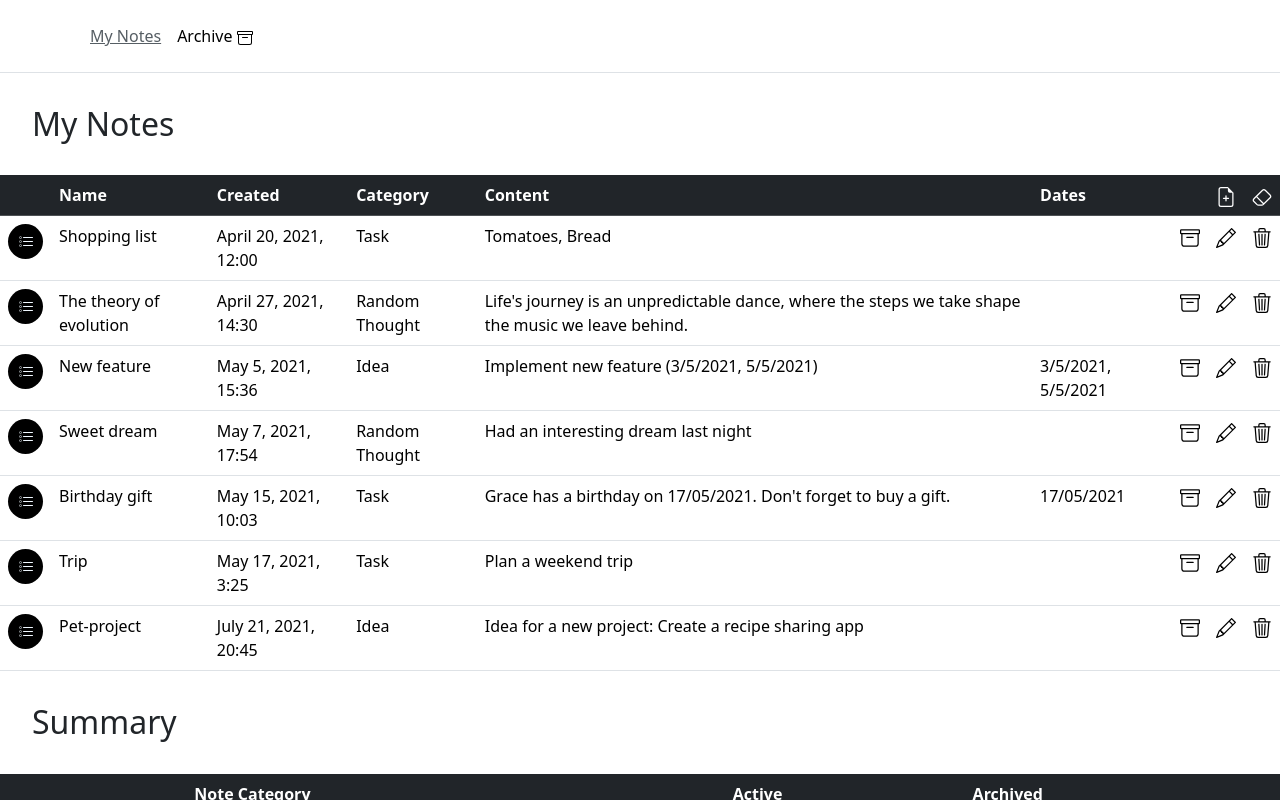
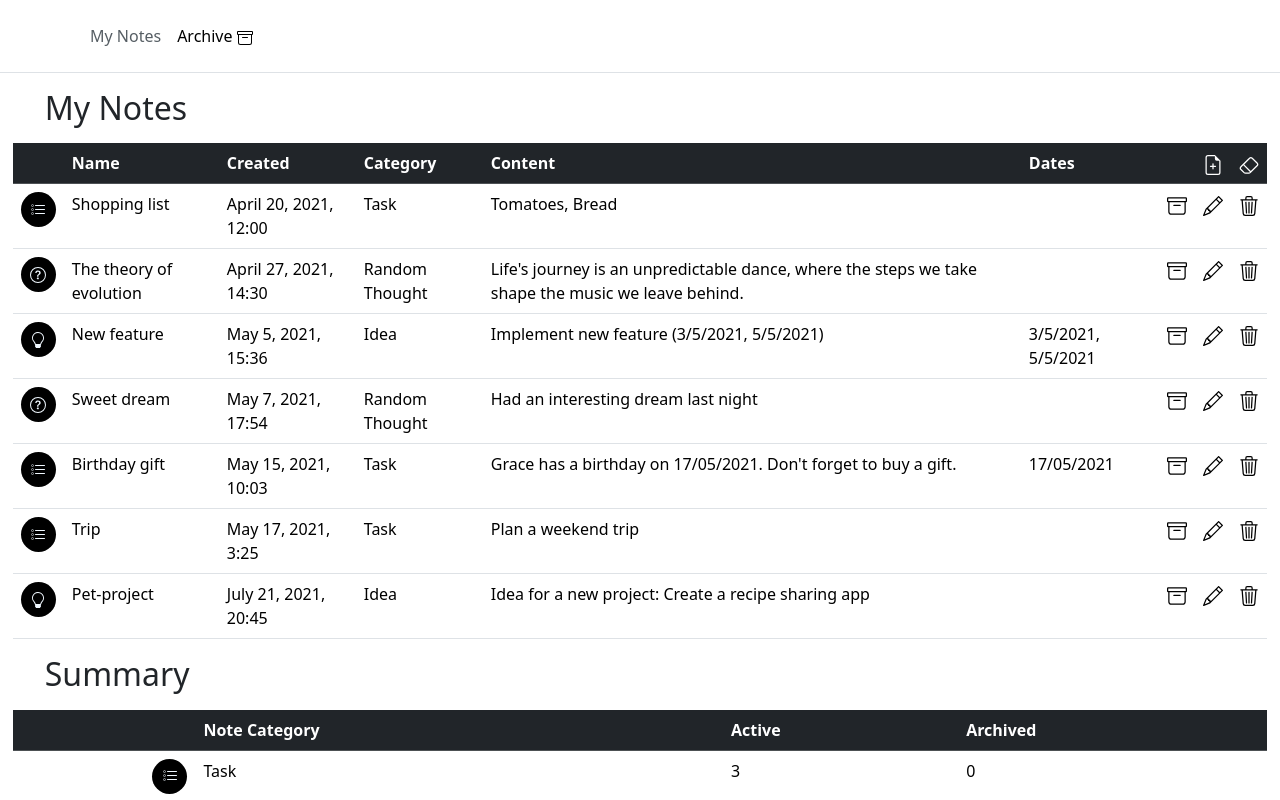
Before and after one commit to gracethomp/notes-app, a plain HTML site: page index.html in a window 1280 px wide. Both pictures are taken after a click on the link "My Notes". Shown: the top 800 px of the page. Drawn offline with nearby package versions, Linux system fonts and the light colour scheme.

Commit message:
archive nodes, separate file for icons, dynamic category icon

```diff
--- a/index.html
+++ b/index.html
@@ -16,24 +16,26 @@
             <div class="d-flex flex-wrap align-items-center justify-content-center justify-content-lg-start">
                 <nav>
                     <ul class="nav col-12 col-lg-auto me-lg-auto mb-2 justify-content-center mb-md-0">
-                        <li><a href="#" class="nav-link px-2 link-secondary active-button">My Notes</a></li>
-                        <li><a href="#" class="nav-link px-2 link-body-emphasis">Archive <svg
-                                    xmlns="http://www.w3.org/2000/svg" width="16" height="16" fill="currentColor"
+                        <li class="active-notes-option"><a href="#" class="nav-link px-2 link-secondary">My Notes</a></li>
+                        <li class="archived-notes-option"><a href="#" class="nav-link px-2 link-body-emphasis">Archive
+                                <svg xmlns="http://www.w3.org/2000/svg" width="16" height="16" fill="currentColor"
                                     class="bi bi-archive" viewBox="0 0 16 16">
                                     <path
                                         d="M0 2a1 1 0 0 1 1-1h14a1 1 0 0 1 1 1v2a1 1 0 0 1-1 1v7.5a2.5 2.5 0 0 1-2.5 2.5h-9A2.5 2.5 0 0 1 1 12.5V5a1 1 0 0 1-1-1V2zm2 3v7.5A1.5 1.5 0 0 0 3.5 14h9a1.5 1.5 0 0 0 1.5-1.5V5H2zm13-3H1v2h14V2zM5 7.5a.5.5 0 0 1 .5-.5h5a.5.5 0 0 1 0 1h-5a.5.5 0 0 1-.5-.5z" />
-                                </svg></a></li>
+                                </svg>
+                            </a>
+                        </li>
                     </ul>
                 </nav>
             </div>
         </div>
     </header>
     <div class="table-section">
-        <h2>My Notes</h2>
+        <h2 class="notes-title">My Notes</h2>
         <table class="table">
             <thead>
                 <tr class="table-dark">
-                    <th></th>
+                    <th scope="col-1"></th>
                     <th scope="col">Name</th>
                     <th scope="col">Created</th>
                     <th scope="col">Category</th>
@@ -65,16 +67,16 @@
         <table class="table">
             <thead>
                 <tr class="table-dark">
-                    <th></th>
-                    <th class="col">Note Category</th>
-                    <th class="col">Active</th>
-                    <th class="col">Archived</th>
+                    <th scope="col"></th>
+                    <th scope="col">Note Category</th>
+                    <th scope="col">Active</th>
+                    <th scope="col">Archived</th>
                 </tr>
             </thead>
             <tbody class="category-list"></tbody>
         </table>
     </div>
-    <script src="./js/script.js"></script>
+    <script type="module" src="./js/script.js"></script>
 </body>
 
 </html>
--- /dev/null
+++ b/js/icons.js
@@ -0,0 +1,38 @@
+export const actions = (index) => {
+  return `<td>
+            <svg xmlns="http://www.w3.org/2000/svg" width="20" height="20" fill="currentColor" class="bi bi-archive" viewBox="0 0 16 16" data-index="${index}">
+                <path d="M0 2a1 1 0 0 1 1-1h14a1 1 0 0 1 1 1v2a1 1 0 0 1-1 1v7.5a2.5 2.5 0 0 1-2.5 2.5h-9A2.5 2.5 0 0 1 1 12.5V5a1 1 0 0 1-1-1V2zm2 3v7.5A1.5 1.5 0 0 0 3.5 14h9a1.5 1.5 0 0 0 1.5-1.5V5H2zm13-3H1v2h14V2zM5 7.5a.5.5 0 0 1 .5-.5h5a.5.5 0 0 1 0 1h-5a.5.5 0 0 1-.5-.5z"/>
+            </svg>
+        </td>
+        <td>
+            <svg xmlns="http://www.w3.org/2000/svg" width="20" height="20" fill="currentColor" class="bi bi-pencil" viewBox="0 0 16 16">
+                <path d="M12.146.146a.5.5 0 0 1 .708 0l3 3a.5.5 0 0 1 0 .708l-10 10a.5.5 0 0 1-.168.11l-5 2a.5.5 0 0 1-.65-.65l2-5a.5.5 0 0 1 .11-.168l10-10zM11.207 2.5 13.5 4.793 14.793 3.5 12.5 1.207 11.207 2.5zm1.586 3L10.5 3.207 4 9.707V10h.5a.5.5 0 0 1 .5.5v.5h.5a.5.5 0 0 1 .5.5v.5h.293l6.5-6.5zm-9.761 5.175-.106.106-1.528 3.821 3.821-1.528.106-.106A.5.5 0 0 1 5 12.5V12h-.5a.5.5 0 0 1-.5-.5V11h-.5a.5.5 0 0 1-.468-.325z"/>
+            </svg>
+        </td>
+        <td>
+            <svg xmlns="http://www.w3.org/2000/svg" width="20" height="20" fill="currentColor" class="bi bi-trash3" viewBox="0 0 16 16">
+                <path d="M6.5 1h3a.5.5 0 0 1 .5.5v1H6v-1a.5.5 0 0 1 .5-.5ZM11 2.5v-1A1.5 1.5 0 0 0 9.5 0h-3A1.5 1.5 0 0 0 5 1.5v1H2.506a.58.58 0 0 0-.01 0H1.5a.5.5 0 0 0 0 1h.538l.853 10.66A2 2 0 0 0 4.885 16h6.23a2 2 0 0 0 1.994-1.84l.853-10.66h.538a.5.5 0 0 0 0-1h-.995a.59.59 0 0 0-.01 0H11Zm1.958 1-.846 10.58a1 1 0 0 1-.997.92h-6.23a1 1 0 0 1-.997-.92L3.042 3.5h9.916Zm-7.487 1a.5.5 0 0 1 .528.47l.5 8.5a.5.5 0 0 1-.998.06L5 5.03a.5.5 0 0 1 .47-.53Zm5.058 0a.5.5 0 0 1 .47.53l-.5 8.5a.5.5 0 1 1-.998-.06l.5-8.5a.5.5 0 0 1 .528-.47ZM8 4.5a.5.5 0 0 1 .5.5v8.5a.5.5 0 0 1-1 0V5a.5.5 0 0 1 .5-.5Z"/>
+            </svg>
+        </td>`;
+};
+
+export const task = `<div class='category-icon'>
+                        <svg xmlns="http://www.w3.org/2000/svg" width="16" height="16" fill="currentColor" class="bi bi-list-task category-icon-img" viewBox="0 0 16 16">
+                            <path fill-rule="evenodd" d="M2 2.5a.5.5 0 0 0-.5.5v1a.5.5 0 0 0 .5.5h1a.5.5 0 0 0 .5-.5V3a.5.5 0 0 0-.5-.5H2zM3 3H2v1h1V3z"/>
+                            <path d="M5 3.5a.5.5 0 0 1 .5-.5h9a.5.5 0 0 1 0 1h-9a.5.5 0 0 1-.5-.5zM5.5 7a.5.5 0 0 0 0 1h9a.5.5 0 0 0 0-1h-9zm0 4a.5.5 0 0 0 0 1h9a.5.5 0 0 0 0-1h-9z"/>
+                            <path fill-rule="evenodd" d="M1.5 7a.5.5 0 0 1 .5-.5h1a.5.5 0 0 1 .5.5v1a.5.5 0 0 1-.5.5H2a.5.5 0 0 1-.5-.5V7zM2 7h1v1H2V7zm0 3.5a.5.5 0 0 0-.5.5v1a.5.5 0 0 0 .5.5h1a.5.5 0 0 0 .5-.5v-1a.5.5 0 0 0-.5-.5H2zm1 .5H2v1h1v-1z"/>
+                        </svg>
+                    </div>`;
+
+export const idea = `<div class='category-icon'>
+                        <svg xmlns="http://www.w3.org/2000/svg" width="16" height="16" fill="currentColor" class="bi bi-lightbulb" viewBox="0 0 16 16">
+                            <path d="M2 6a6 6 0 1 1 10.174 4.31c-.203.196-.359.4-.453.619l-.762 1.769A.5.5 0 0 1 10.5 13a.5.5 0 0 1 0 1 .5.5 0 0 1 0 1l-.224.447a1 1 0 0 1-.894.553H6.618a1 1 0 0 1-.894-.553L5.5 15a.5.5 0 0 1 0-1 .5.5 0 0 1 0-1 .5.5 0 0 1-.46-.302l-.761-1.77a1.964 1.964 0 0 0-.453-.618A5.984 5.984 0 0 1 2 6zm6-5a5 5 0 0 0-3.479 8.592c.263.254.514.564.676.941L5.83 12h4.342l.632-1.467c.162-.377.413-.687.676-.941A5 5 0 0 0 8 1z"/>
+                        </svg>
+                    </div>`;
+
+export const randomThoughts = `<div class='category-icon'>
+                                    <svg xmlns="http://www.w3.org/2000/svg" width="16" height="16" fill="currentColor" class="bi bi-question-circle" viewBox="0 0 16 16">
+                                        <path d="M8 15A7 7 0 1 1 8 1a7 7 0 0 1 0 14zm0 1A8 8 0 1 0 8 0a8 8 0 0 0 0 16z"/>
+                                        <path d="M5.255 5.786a.237.237 0 0 0 .241.247h.825c.138 0 .248-.113.266-.25.09-.656.54-1.134 1.342-1.134.686 0 1.314.343 1.314 1.168 0 .635-.374.927-.965 1.371-.673.489-1.206 1.06-1.168 1.987l.003.217a.25.25 0 0 0 .25.246h.811a.25.25 0 0 0 .25-.25v-.105c0-.718.273-.927 1.01-1.486.609-.463 1.244-.977 1.244-2.056 0-1.511-1.276-2.241-2.673-2.241-1.267 0-2.655.59-2.75 2.286zm1.557 5.763c0 .533.425.927 1.01.927.609 0 1.028-.394 1.028-.927 0-.552-.42-.94-1.029-.94-.584 0-1.009.388-1.009.94z"/>
+                                    </svg>
+                                </div>`;
--- a/js/script.js
+++ b/js/script.js
@@ -1,18 +1,23 @@
+import { actions, task, idea, randomThoughts } from "./icons.js";
+
 const categories = [
   {
     name: "Task",
     active: 3,
     archived: 0,
+    icon: task,
   },
   {
     name: "Random Thought",
     active: 2,
     archived: 0,
+    icon: randomThoughts,
   },
   {
     name: "Idea",
     active: 2,
     archived: 0,
+    icon: idea,
   },
 ];
 
@@ -23,6 +28,7 @@ let notesData = [
     noteCategory: "Task",
     noteContent: "Tomatoes, Bread",
     datesMentioned: [],
+    archived: false,
   },
   {
     name: "The theory of evolution",
@@ -31,6 +37,7 @@ let notesData = [
     noteContent:
       "Life's journey is an unpredictable dance, where the steps we take shape the music we leave behind.",
     datesMentioned: [],
+    archived: false,
   },
   {
     name: "New feature",
@@ -38,6 +45,7 @@ let notesData = [
     noteCategory: "Idea",
     noteContent: "Implement new feature (3/5/2021, 5/5/2021)",
     datesMentioned: ["3/5/2021", "5/5/2021"],
+    archived: false,
   },
   {
     name: "Sweet dream",
@@ -45,6 +53,7 @@ let notesData = [
     noteCategory: "Random Thought",
     noteContent: "Had an interesting dream last night",
     datesMentioned: [],
+    archived: false,
   },
   {
     name: "Birthday gift",
@@ -53,6 +62,7 @@ let notesData = [
     noteContent:
       "Grace has a birthday on 17/05/2021. Don't forget to buy a gift.",
     datesMentioned: ["17/05/2021"],
+    archived: false,
   },
   {
     name: "Trip",
@@ -60,6 +70,7 @@ let notesData = [
     noteCategory: "Task",
     noteContent: "Plan a weekend trip",
     datesMentioned: [],
+    archived: false,
   },
   {
     name: "Pet-project",
@@ -67,45 +78,32 @@ let notesData = [
     noteCategory: "Idea",
     noteContent: "Idea for a new project: Create a recipe sharing app",
     datesMentioned: [],
+    archived: false,
   },
 ];
 
+let showArchivedNotes = false;
+
+function selectCategoryIcon(category) {
+  return categories.find((item) => item.name === category).icon;
+}
+
 function updateNotesTable() {
   const tableBody = document.querySelector(".note-list");
+  tableBody.innerHTML = "";
   notesData.forEach((note, index) => {
-    if (!note.archived) {
+    if (showArchivedNotes == note.archived) {
       const row = document.createElement("tr");
-      row.innerHTML = `
-                <td>
-                    <div class='category-icon'>
-                        <svg xmlns="http://www.w3.org/2000/svg" width="16" height="16" fill="currentColor" class="bi bi-list-task category-icon-img" viewBox="0 0 16 16">
-                            <path fill-rule="evenodd" d="M2 2.5a.5.5 0 0 0-.5.5v1a.5.5 0 0 0 .5.5h1a.5.5 0 0 0 .5-.5V3a.5.5 0 0 0-.5-.5H2zM3 3H2v1h1V3z"/>
-                            <path d="M5 3.5a.5.5 0 0 1 .5-.5h9a.5.5 0 0 1 0 1h-9a.5.5 0 0 1-.5-.5zM5.5 7a.5.5 0 0 0 0 1h9a.5.5 0 0 0 0-1h-9zm0 4a.5.5 0 0 0 0 1h9a.5.5 0 0 0 0-1h-9z"/>
-                            <path fill-rule="evenodd" d="M1.5 7a.5.5 0 0 1 .5-.5h1a.5.5 0 0 1 .5.5v1a.5.5 0 0 1-.5.5H2a.5.5 0 0 1-.5-.5V7zM2 7h1v1H2V7zm0 3.5a.5.5 0 0 0-.5.5v1a.5.5 0 0 0 .5.5h1a.5.5 0 0 0 .5-.5v-1a.5.5 0 0 0-.5-.5H2zm1 .5H2v1h1v-1z"/>
-                        </svg>
-                    </div>
-                </td>
+      row.innerHTML =
+        "<td>" +
+        selectCategoryIcon(note.noteCategory) +
+        `</td>
                 <td>${note.name}</td>
                 <td>${note.timeOfCreation}</td>
                 <td>${note.noteCategory}</td>
                 <td>${note.noteContent}</td>
-                <td>${note.datesMentioned.join(", ")}</td>
-                <td>
-                    <svg xmlns="http://www.w3.org/2000/svg" width="20" height="20" fill="currentColor" class="bi bi-archive" viewBox="0 0 16 16">
-                        <path d="M0 2a1 1 0 0 1 1-1h14a1 1 0 0 1 1 1v2a1 1 0 0 1-1 1v7.5a2.5 2.5 0 0 1-2.5 2.5h-9A2.5 2.5 0 0 1 1 12.5V5a1 1 0 0 1-1-1V2zm2 3v7.5A1.5 1.5 0 0 0 3.5 14h9a1.5 1.5 0 0 0 1.5-1.5V5H2zm13-3H1v2h14V2zM5 7.5a.5.5 0 0 1 .5-.5h5a.5.5 0 0 1 0 1h-5a.5.5 0 0 1-.5-.5z"/>
-                    </svg>
-                </td>
-                <td>
-                    <svg xmlns="http://www.w3.org/2000/svg" width="20" height="20" fill="currentColor" class="bi bi-pencil" viewBox="0 0 16 16">
-                        <path d="M12.146.146a.5.5 0 0 1 .708 0l3 3a.5.5 0 0 1 0 .708l-10 10a.5.5 0 0 1-.168.11l-5 2a.5.5 0 0 1-.65-.65l2-5a.5.5 0 0 1 .11-.168l10-10zM11.207 2.5 13.5 4.793 14.793 3.5 12.5 1.207 11.207 2.5zm1.586 3L10.5 3.207 4 9.707V10h.5a.5.5 0 0 1 .5.5v.5h.5a.5.5 0 0 1 .5.5v.5h.293l6.5-6.5zm-9.761 5.175-.106.106-1.528 3.821 3.821-1.528.106-.106A.5.5 0 0 1 5 12.5V12h-.5a.5.5 0 0 1-.5-.5V11h-.5a.5.5 0 0 1-.468-.325z"/>
-                    </svg>
-                </td>
-                <td>
-                    <svg xmlns="http://www.w3.org/2000/svg" width="20" height="20" fill="currentColor" class="bi bi-trash3" viewBox="0 0 16 16">
-                        <path d="M6.5 1h3a.5.5 0 0 1 .5.5v1H6v-1a.5.5 0 0 1 .5-.5ZM11 2.5v-1A1.5 1.5 0 0 0 9.5 0h-3A1.5 1.5 0 0 0 5 1.5v1H2.506a.58.58 0 0 0-.01 0H1.5a.5.5 0 0 0 0 1h.538l.853 10.66A2 2 0 0 0 4.885 16h6.23a2 2 0 0 0 1.994-1.84l.853-10.66h.538a.5.5 0 0 0 0-1h-.995a.59.59 0 0 0-.01 0H11Zm1.958 1-.846 10.58a1 1 0 0 1-.997.92h-6.23a1 1 0 0 1-.997-.92L3.042 3.5h9.916Zm-7.487 1a.5.5 0 0 1 .528.47l.5 8.5a.5.5 0 0 1-.998.06L5 5.03a.5.5 0 0 1 .47-.53Zm5.058 0a.5.5 0 0 1 .47.53l-.5 8.5a.5.5 0 1 1-.998-.06l.5-8.5a.5.5 0 0 1 .528-.47ZM8 4.5a.5.5 0 0 1 .5.5v8.5a.5.5 0 0 1-1 0V5a.5.5 0 0 1 .5-.5Z"/>
-                    </svg>
-                </td>
-            `;
+                <td>${note.datesMentioned.join(", ")}</td>` +
+        actions(index);
       tableBody.appendChild(row);
     }
   });
@@ -117,13 +115,7 @@ function updateCategoriesTable() {
     const row = document.createElement("tr");
     row.innerHTML = `
                 <td class="category-cell">
-                    <div class='category-icon'>
-                        <svg xmlns="http://www.w3.org/2000/svg" width="16" height="16" fill="currentColor" class="bi bi-list-task category-icon-img" viewBox="0 0 16 16">
-                            <path fill-rule="evenodd" d="M2 2.5a.5.5 0 0 0-.5.5v1a.5.5 0 0 0 .5.5h1a.5.5 0 0 0 .5-.5V3a.5.5 0 0 0-.5-.5H2zM3 3H2v1h1V3z"/>
-                            <path d="M5 3.5a.5.5 0 0 1 .5-.5h9a.5.5 0 0 1 0 1h-9a.5.5 0 0 1-.5-.5zM5.5 7a.5.5 0 0 0 0 1h9a.5.5 0 0 0 0-1h-9zm0 4a.5.5 0 0 0 0 1h9a.5.5 0 0 0 0-1h-9z"/>
-                            <path fill-rule="evenodd" d="M1.5 7a.5.5 0 0 1 .5-.5h1a.5.5 0 0 1 .5.5v1a.5.5 0 0 1-.5.5H2a.5.5 0 0 1-.5-.5V7zM2 7h1v1H2V7zm0 3.5a.5.5 0 0 0-.5.5v1a.5.5 0 0 0 .5.5h1a.5.5 0 0 0 .5-.5v-1a.5.5 0 0 0-.5-.5H2zm1 .5H2v1h1v-1z"/>
-                        </svg>
-                    </div>
+                    ${category.icon}
                 </td>
                 <td>${category.name}</td>
                 <td>${category.active}</td>
@@ -133,5 +125,36 @@ function updateCategoriesTable() {
   });
 }
 
+const activeNotesSection = document.querySelector(".active-notes-option>a");
+const archiveNotesSection = document.querySelector(".archived-notes-option>a");
+
+function changeHeading(heading) {
+  const h2 = document.querySelector(".notes-title");
+  h2.innerText = heading;
+}
+
+function selectActiveNotes() {
+  showArchivedNotes = false;
+  activeNotesSection.classList.remove("link-body-emphasis");
+  activeNotesSection.classList.add("link-secondary");
+  archiveNotesSection.classList.remove("link-secondary");
+  archiveNotesSection.classList.add("link-body-emphasis");
+  changeHeading("My Notes");
+  updateNotesTable();
+}
+
+function selectArchivedNotes() {
+  showArchivedNotes = true;
+  archiveNotesSection.classList.add("link-secondary");
+  archiveNotesSection.classList.remove("link-body-emphasis");
+  activeNotesSection.classList.add("link-body-emphasis");
+  activeNotesSection.classList.remove("link-secondary");
+  changeHeading("Archive");
+  updateNotesTable();
+}
+
+activeNotesSection.addEventListener("click", selectActiveNotes);
+archiveNotesSection.addEventListener("click", selectArchivedNotes);
+
 updateNotesTable();
 updateCategoriesTable();
--- a/style.css
+++ b/style.css
@@ -1,13 +1,13 @@
 h2 {
-    margin: 2rem;
+    margin: 1rem 2rem;
+}
+
+.table-section {
+    margin: 1%;
 }
 
 thead > tr.table-dark {
     background-color: #212529;
-}
-
-.active-button {
-    text-decoration: underline;
 }
 
 .category-cell {
```
